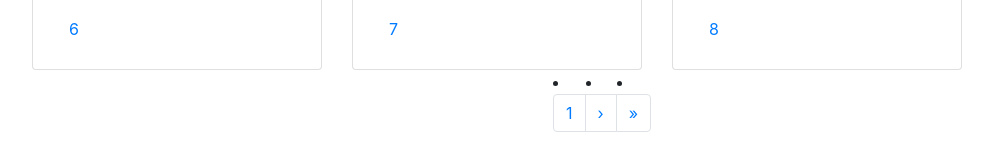
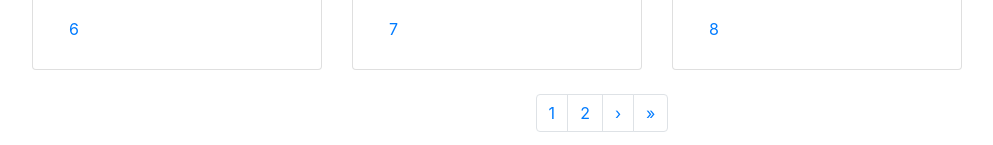
Before and after one commit to thekuhninator/park_protection, a React (Create React App) app: page /Parks in a window 1280 px wide. Shown: the part 1276-1421 px from the top of the page, without its empty margins (38-1031 px from the left). Built offline with nearby package versions, Linux system fonts and the light colour scheme; what google-maps-react would draw is missing.

Commit message:
Most recent version of Park.js

```diff
--- a/src/Parks.js
+++ b/src/Parks.js
@@ -19,7 +19,7 @@ const tempPark = {
 			};
 class Parks extends Component {
 	state = {
-		parkList: [tempPark, tempPark, tempPark, tempPark, tempPark, tempPark, tempPark, tempPark, tempPark],
+		parkList: [],
         page: 1,
         lastPageNum: 20//,
         //api: ""
@@ -35,8 +35,8 @@ class Parks extends Component {
 		for(; i < 3; ++i) {
 			let parkInstances = [];
 			for(j = 0; (j < 3); ++j) {
-                // if((i * 3 + j) < deckSize)
-                    // break;
+                if(!((i * 3 + j) < deckSize))
+                    break;
 				var index = i * 3 + j;
                 var source = this.state.parkList[index];
 				parkInstances.push (
@@ -81,11 +81,17 @@ class Parks extends Component {
 			paginationBar.push(
 				<Pagination.Prev onClick={(e) => {this.generateNewPage(e, pageNum - 1)}}/>
 			)
+            paginationBar.push(
+            <Pagination.Item onClick={(e) => {this.generateNewPage(e, pageNum-1)}}>{pageNum-1}</Pagination.Item>
+            )
 		}
 		paginationBar.push(
 			<Pagination.Item onClick={(e) => {this.generateNewPage(e, pageNum)}}>{pageNum}</Pagination.Item>
 		)
-		if(pageNum != this.state.lastPage) {
+		if(pageNum != this.state.lastPageNum) {
+            paginationBar.push(
+                <Pagination.Item onClick={(e) => {this.generateNewPage(e, pageNum+1)}}>{pageNum+1}</Pagination.Item>
+            )
 			paginationBar.push(
 				<Pagination.Next onClick={(e) => {this.generateNewPage(e, pageNum + 1)}}/>
 			)
@@ -93,6 +99,7 @@ class Parks extends Component {
 				<Pagination.Last onClick={(e) => {this.generateNewPage(e, this.state.lastPageNum)}}/>
 			)
 		}
+
 		return paginationBar;
 	}
 
@@ -101,7 +108,7 @@ class Parks extends Component {
 		var endNum = startNum + 9;
 		let parksList = [];
 
-		// for(; startNum < endNum; ++startNum) {
+		 for(; startNum < endNum; ++startNum) {
 			let park0 = {
 				parkLink : "/Parks/GrandCanyon",
 				parkImage : "https://www.nps.gov/common/uploads/structured_data/3C7B12D1-1DD8-B71B-0BCE0712F9CEA155.jpg",
@@ -209,7 +216,7 @@ class Parks extends Component {
 			}
 			parksList.push(park8)
             startNum++;
-		// }
+		}
 		this.state.parkList = parksList;
 		//var assert = require('assert');
 		//assert(parks.length == 0);
@@ -222,9 +229,10 @@ class Parks extends Component {
 				<CardDeck>
 					{this.makeCardDeck()}
 				</CardDeck>
-				<Container className = 'd-flex justify-content-center'>
+                <br></br>
+				<Pagination className = 'justify-content-center'>
 					{this.createPaginationBar()}
-				</Container>
+				</Pagination>
 			</Container>
 		);
 	}
```
